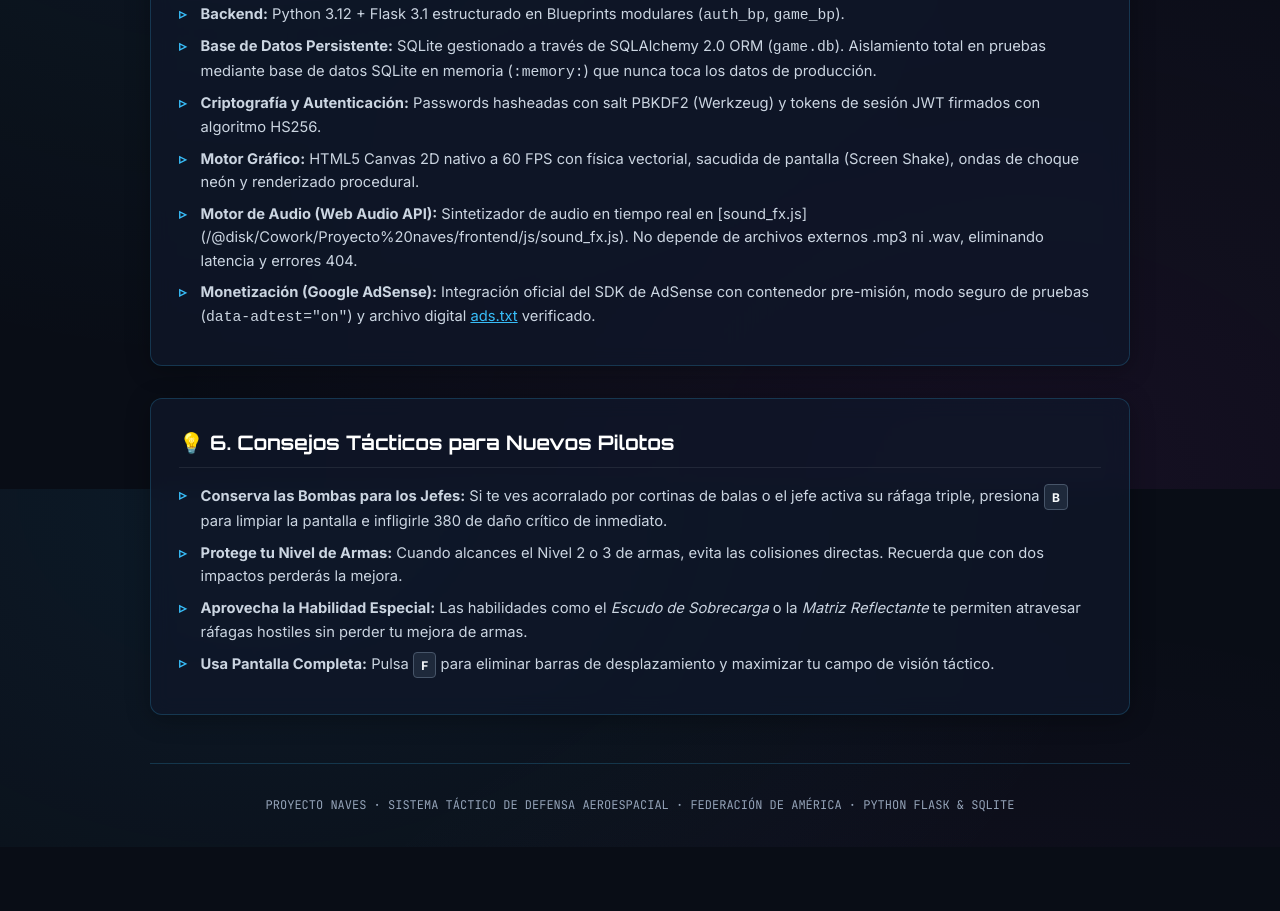
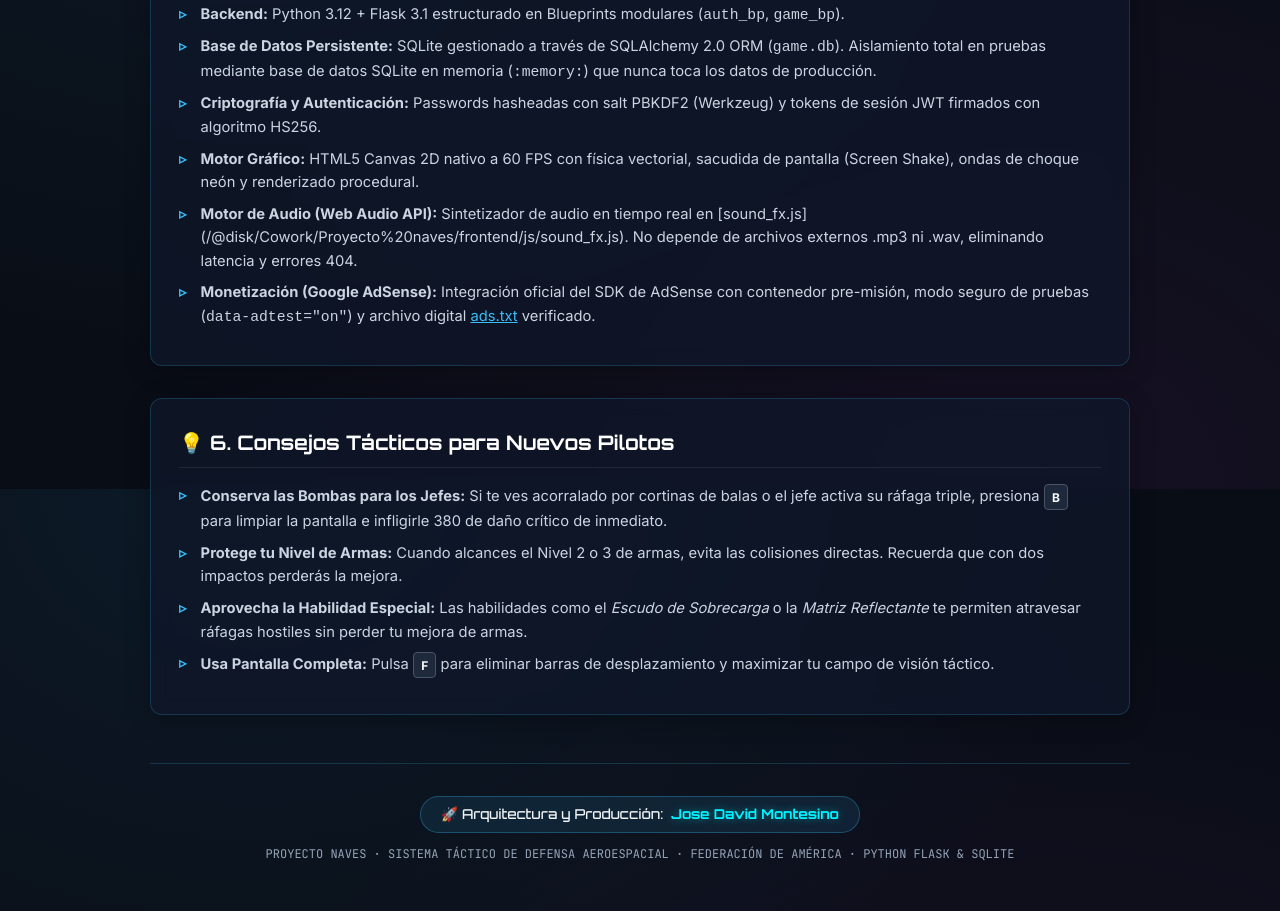
Before and after one commit to josedavidmh/proyecto_naves, a plain HTML site: page frontend/manual.html in a window 1280 px wide. Shown: the part 3511-4422 px from the top of the page. Before the commit the page ends 4358 px from the top, so only its background shows below. Drawn offline with Linux system fonts and the light colour scheme.

Commit message:
feat: anadir creditos oficiales de arquitectura y produccion a Jose David Montesino

```diff
--- a/frontend/manual.html
+++ b/frontend/manual.html
@@ -576,9 +576,14 @@
       </ul>
     </section>
 
-    <!-- Footer -->
-    <footer>
-      PROYECTO NAVES · SISTEMA TÁCTICO DE DEFENSA AEROESPACIAL · FEDERACIÓN DE AMÉRICA · PYTHON FLASK & SQLITE
+    <!-- Footer con Créditos Oficiales -->
+    <footer style="margin-top: 3rem; padding: 2rem 1rem; border-top: 1px solid var(--border); text-align: center; display: flex; flex-direction: column; align-items: center; gap: 0.75rem;">
+      <div style="display: inline-flex; align-items: center; gap: 0.5rem; padding: 0.4rem 1.25rem; background: rgba(56, 189, 248, 0.1); border: 1px solid rgba(56, 189, 248, 0.3); border-radius: 9999px; font-family: 'Orbitron', monospace; font-size: 0.85rem; color: var(--text);">
+        🚀 Arquitectura y Producción: <strong style="color: var(--accent); font-weight: 700; text-shadow: 0 0 8px rgba(0, 243, 255, 0.4);">Jose David Montesino</strong>
+      </div>
+      <p style="font-size: 0.75rem; color: var(--text-muted); font-family: 'JetBrains Mono', monospace;">
+        PROYECTO NAVES · SISTEMA TÁCTICO DE DEFENSA AEROESPACIAL · FEDERACIÓN DE AMÉRICA · PYTHON FLASK & SQLITE
+      </p>
     </footer>
   </div>
 
```
Also changed, not shown: frontend/index.html (+10 -3 lines).
